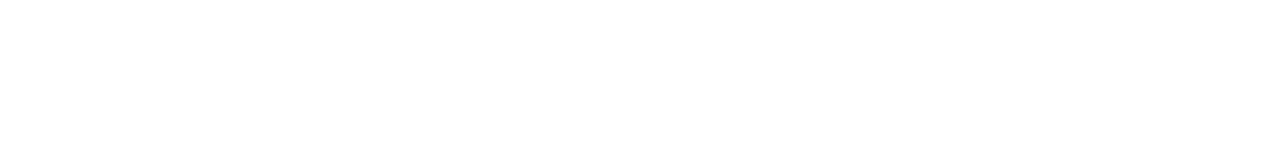
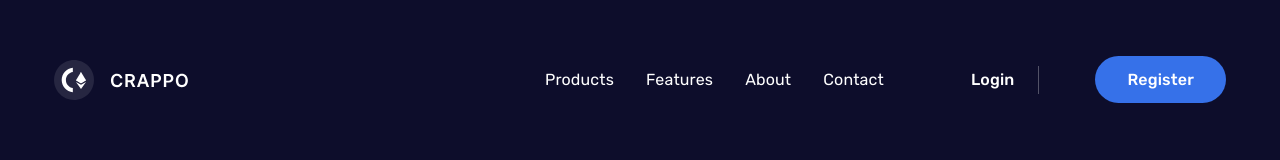
Before and after one commit to Lafoerte91/CRAPPO, a plain HTML site: page index.html in a window 1280 px wide. Drawn offline with Linux system fonts and the light colour scheme.

Commit message:
шапка сайта

```diff
--- a/index.html
+++ b/index.html
@@ -8,8 +8,32 @@
   <title>CRAPPO</title>
 </head>
 <body>
-
-
-
+  <div class="container">
+    <header class="header">
+      <a href="#!" class="logo"><img src="images/logo.svg" alt="логотип"></a>
+      <nav>
+        <ul class="nav">
+          <li class="nav__item">
+            <a href="#!" class="nav__link">Products</a>
+          </li>
+          <li class="nav__item">
+            <a href="#!" class="nav__link">Features</a>
+          </li>
+          <li class="nav__item">
+            <a href="#!" class="nav__link">About</a>
+          </li>
+          <li class="nav__item">
+            <a href="#!" class="nav__link">Contact</a>
+          </li>
+          <li class="nav__item nav__item--login">
+            <a href="#!" class="nav__link nav__link--login">Login</a>
+          </li>
+          <li class="nav__item nav__item--register">
+            <a href="#!" class="nav__link nav__link--register">Register</a>
+          </li>
+        </ul>
+      </nav>
+    </header>
+  </div>
 </body>
 </html>
--- a/styles/styles.css
+++ b/styles/styles.css
@@ -12,3 +12,69 @@
 
   --font-family: "Rubik", sans-serif;
 }
+
+body {
+	background-color: #0D0D2B;
+}
+
+.container {
+	max-width: 1202px;
+	margin: 0 auto;
+	padding-left: 15px;
+	padding-right: 15px;
+}
+
+.header {
+	display: flex;
+	justify-content: space-between;
+	align-items: center;
+	padding-top: 60px;
+}
+
+.nav {
+	display: flex;
+	align-items: center;
+	gap: 32px;
+}
+
+.nav__link {
+	font-family: var(--font-family);
+	font-weight: 400;
+	font-size: 16px;
+	line-height: 175%;
+	letter-spacing: 0.01em;
+	color: var(--neutral-white);
+	transition: .2s ease all;
+}
+
+.nav__link:hover {
+	color: var(--color---accent);
+}
+
+.nav__item--login {
+	margin-left: 55px;
+	padding-right: 24px;
+	border-right: 1px solid rgba(242, 242, 242, 0.3);
+}
+
+.nav__link--login {
+	font-weight: 500;
+}
+
+.nav__item--register {
+	margin-left: 24px;
+}
+
+.nav__link--register {
+	border-radius: 32px;
+	padding: 14px 32px;
+	width: 130px;
+	height: 52px;
+	background: var(--color---accent);
+	font-weight: 500;
+}
+
+.nav__link--register:hover {
+	color: var(--neutral-white);
+	background: var(--color---secondary);
+}
```
